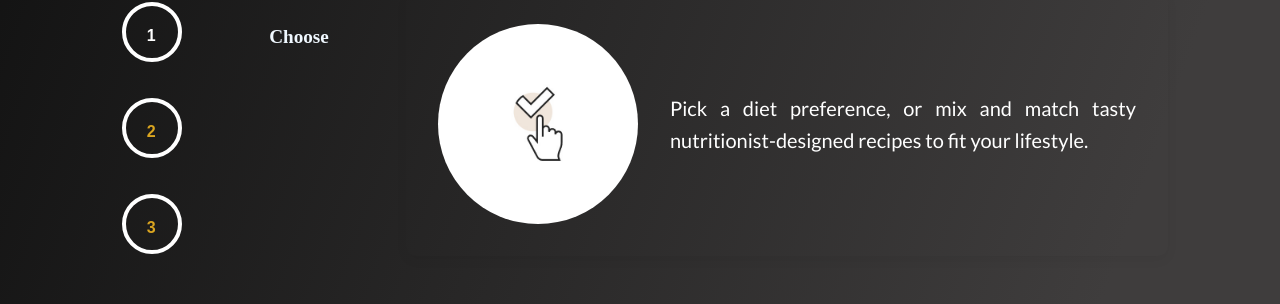
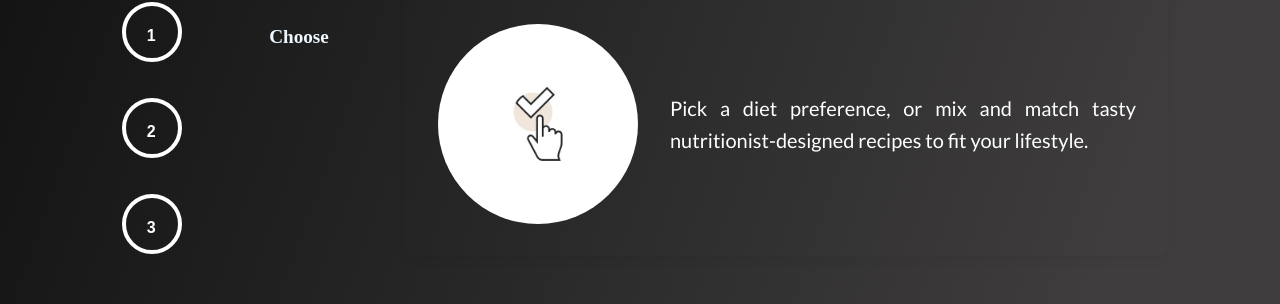
Before and after one commit to ARamos96/Project-3-frontend, a React (Create React App) app: page / in a window 1280 px wide. Shown: the part 738-1042 px from the top of the page. Built offline with nearby package versions, Linux system fonts and the light colour scheme; no server answers.

Commit message:
refactor button ripple effect into mixin

```diff
--- a/src/components/HowItWorksStepper/HowItWorksStepper.scss
+++ b/src/components/HowItWorksStepper/HowItWorksStepper.scss
@@ -1,6 +1,7 @@
 @use "../../styles/_variables" as variables;
 @use "../../styles/_base" as base;
 @use "../../styles/_buttons" as buttons;
+@use "../../styles/mixins" as mixins;
 
 .howitworks-container {
   padding: 2rem;
@@ -23,78 +24,21 @@
       gap: 1rem;
 
       .tab-button {
-        // Sizing for a perfect circle
+        @include mixins.ripple-effect(white);
+
         width: 60px;
         height: 60px;
         border-radius: 50%;
+        font-weight: bold;
+        font-size: 16px;
+        text-align: center;
         padding: 0;
         line-height: 60px;
-        text-align: center;
+        letter-spacing: 0.1em;
+        background: none;
+        cursor: pointer;
+      }
 
-        // Inherit button base styles
-        font-size: 16px;
-        font-weight: bold;
-        letter-spacing: 0.1em;
-        color: variables.$button-color;
-        --c: white; // 👈 override the hover span color here
-        background: none;
-        border: 0.3em solid var(--c);
-        position: relative;
-        overflow: hidden;
-        z-index: 1;
-        cursor: pointer;
-        transition: 0.5s;
-
-        // Create the animated background spans
-        span {
-          position: absolute;
-          width: 25%;
-          height: 100%;
-          background-color: var(--c);
-          transform: translateY(150%);
-          border-radius: 50%;
-          transition: 0.5s;
-          z-index: -1;
-        }
-
-        &:hover {
-          color: black;
-
-          span {
-            transform: translateY(0) scale(2);
-          }
-        }
-
-        // Each span appears one after another
-        span:nth-child(2) {
-          --n: 1;
-          left: 0%;
-          transition-delay: 0s;
-        }
-
-        span:nth-child(3) {
-          --n: 2;
-          left: 25%;
-          transition-delay: 0.1s;
-        }
-
-        span:nth-child(4) {
-          --n: 3;
-          left: 50%;
-          transition-delay: 0.2s;
-        }
-
-        span:nth-child(5) {
-          --n: 4;
-          left: 75%;
-          transition-delay: 0.3s;
-        }
-
-        &.active {
-          border-color: white;
-          color: white;
-        }
-      }
     }
 
     .step-title-indicator {
--- a/src/styles/_mixins.scss
+++ b/src/styles/_mixins.scss
@@ -46,3 +46,49 @@
 @mixin font-size($size) {
   font-size: $size * 1rem;
 }
+
+@mixin ripple-effect($color) {
+  --c: #{$color};
+  border: 0.3em solid var(--c);
+  color: var(--c);
+  position: relative;
+  overflow: hidden;
+  z-index: 1;
+  transition: 0.5s;
+
+  span {
+    position: absolute;
+    width: 25%;
+    height: 100%;
+    background-color: var(--c);
+    transform: translateY(150%);
+    border-radius: 50%;
+    transition: 0.5s;
+    z-index: -1;
+  }
+
+  &:hover {
+    color: black;
+
+    span {
+      transform: translateY(0) scale(2);
+    }
+  }
+
+  span:nth-child(2) {
+    left: 0%;
+    transition-delay: 0s;
+  }
+  span:nth-child(3) {
+    left: 25%;
+    transition-delay: 0.1s;
+  }
+  span:nth-child(4) {
+    left: 50%;
+    transition-delay: 0.2s;
+  }
+  span:nth-child(5) {
+    left: 75%;
+    transition-delay: 0.3s;
+  }
+}
```
